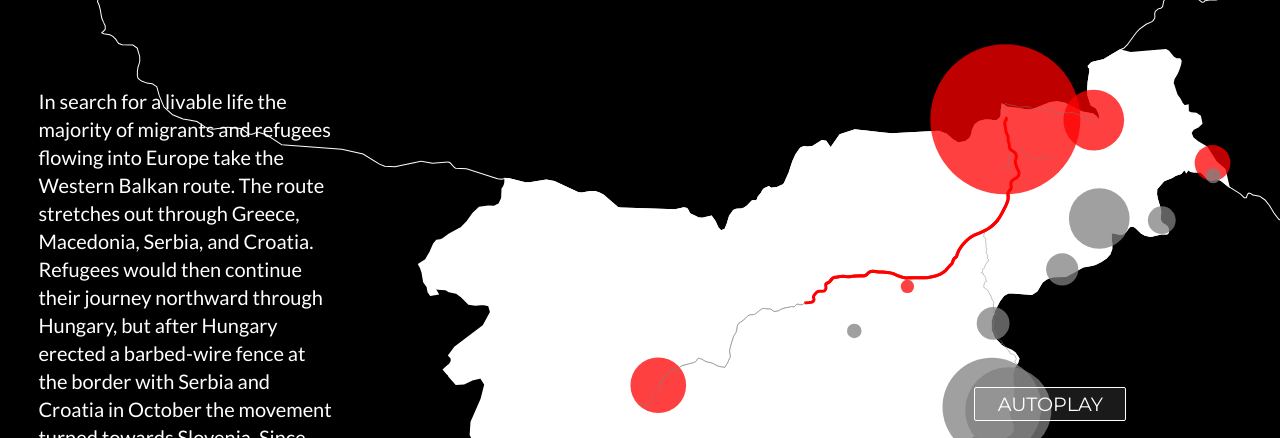
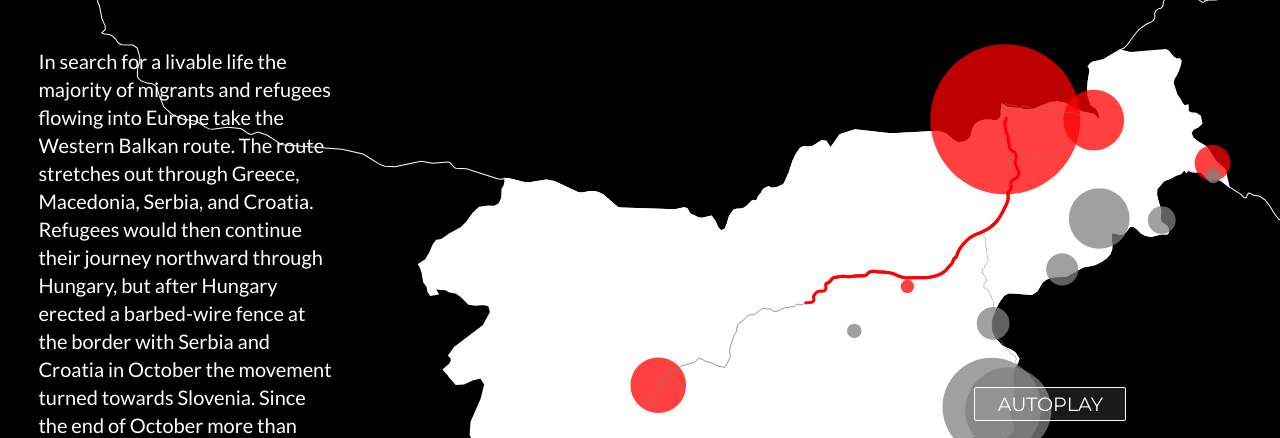
Before and after one commit to mklasinc/three-months-in-slo, a website: page views/index.html in a window 1280 px wide. Shown: the part 93-531 px from the top of the page. Drawn offline with nearby package versions, Linux system fonts and the light colour scheme; files that its build step writes are made by us from their sources; files whose address does not match are found by name.

Commit message:
push the text up

```diff
--- a/public/SLO_styles.css
+++ b/public/SLO_styles.css
@@ -41,7 +41,7 @@ h2{
 	line-height: 28px;
 	width:23vw;
 	height:70vh;
-	top: 20vh;
+	top: 15vh;
 	left:3vw;
 	z-index: 20;
 }
```
